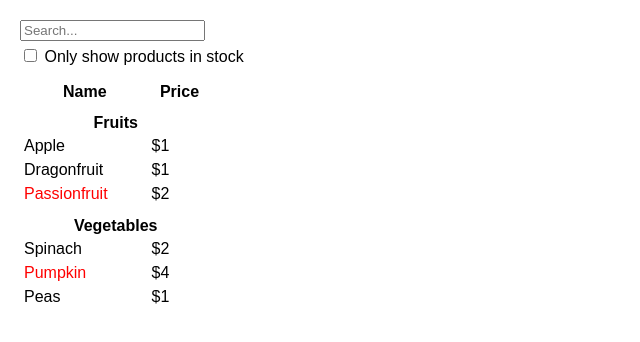
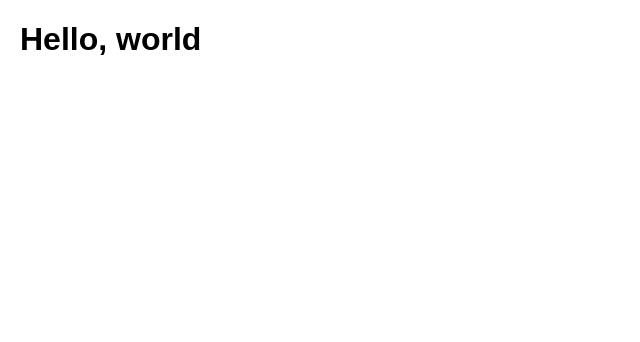
Before and after one commit to OdinWermeille/learning-react, a React (Create React App) app: page / in a window 1280 px wide. Shown: the top 342 px of the page, without its empty margins (0-640 px from the left). Built offline with nearby package versions, Linux system fonts and the light colour scheme.

Commit message:
Started experimenting with sandbox

```diff
--- a/src/index.js
+++ b/src/index.js
@@ -1,7 +1,7 @@
 import React from 'react';
 import ReactDOM from 'react-dom/client';
 import './index.css';
-import App from './product';
+import App from './installationSandbox';
 import reportWebVitals from './reportWebVitals';
 
 const root = ReactDOM.createRoot(document.getElementById('root'));
--- /dev/null
+++ b/src/installationSandbox.js
@@ -0,0 +1,7 @@
+function Greeting({ name }) {
+  return <h1>Hello, {name}</h1>;
+}
+
+export default function App() {
+  return <Greeting name="world" />
+}
```
